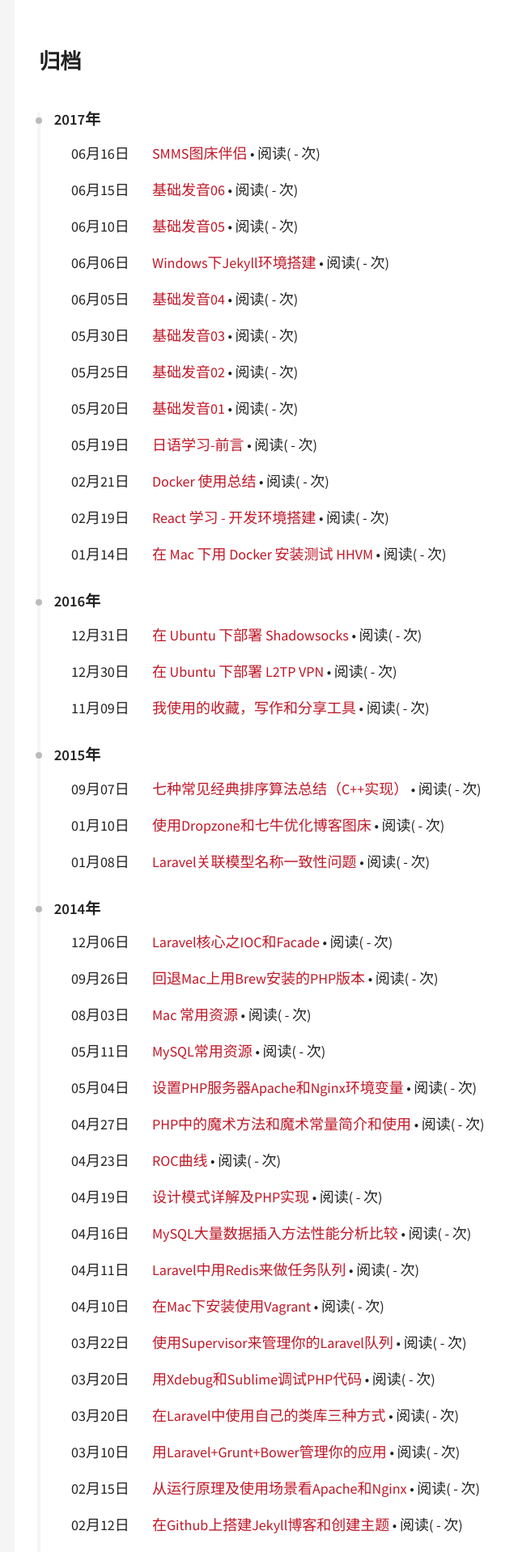
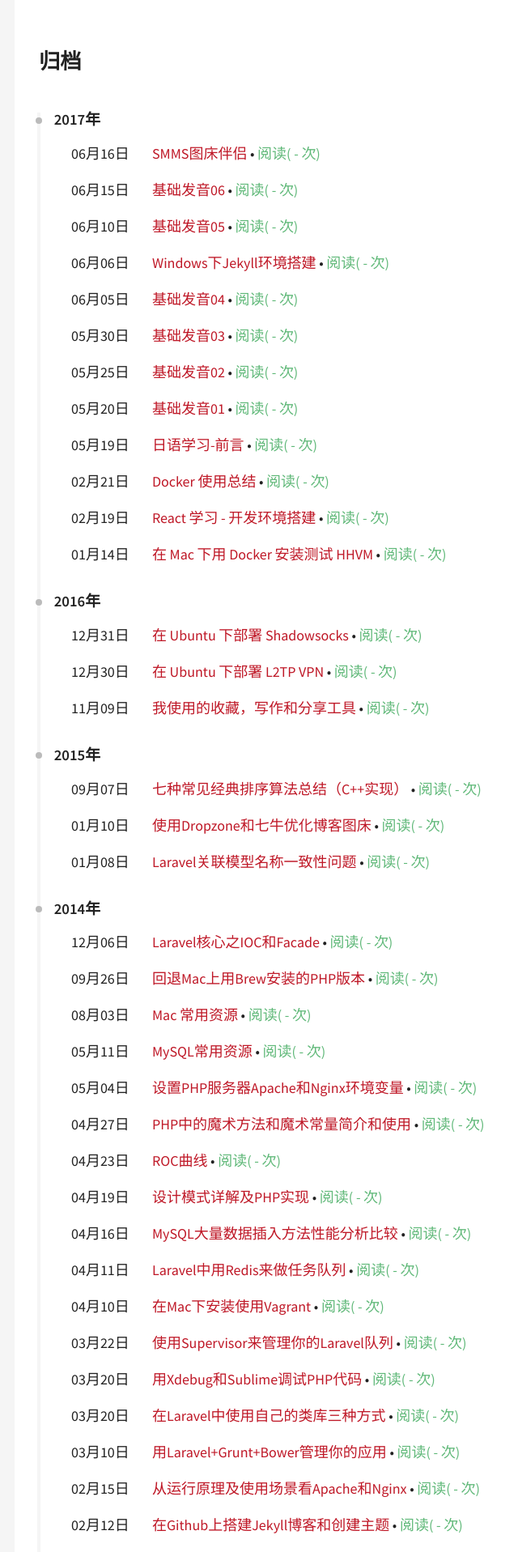
Before and after one commit to ashidamana/ashidamana.github.io, a Jekyll site: the page built from archive.html, in a window 1280 px wide. Shown: the top 1917 px of the page at 81% size, without its empty margins (302-942 px from the left). Built offline with Jekyll 4.4.1, drawn with Linux system fonts in a browser that asks for light colours; comment, search, counter and statistics services are not loaded; some of the changed text lies outside the part shown.

Commit message:
baidu statistic

```diff
--- a/archive.html
+++ b/archive.html
@@ -26,7 +26,7 @@
     {% endif %}
     {% endunless %}
     <li>
-      <div style="width:100px;float:left;">{{ post.date | date: "%m月%d日"}}</div> <a href="{{ site.url }}{{ post.url }}">{{ post.title }}</a> • 阅读(<span data-hk-page="{{ post.url | prepend: site.url }}"> - </span>次)</li>
+        <div style="width:100px;float:left;">{{ post.date | date: "%m月%d日"}}</div> <a href="{{ site.url }}{{ post.url }}">{{ post.title }}</a> • <span style="color: #5FB878;">阅读(<span data-hk-page="{{ post.url | prepend: site.url }}"> - </span>次)</span></li>
     {% endfor %}
     </ul>
 
--- a/tags.html
+++ b/tags.html
@@ -22,7 +22,7 @@
     <h5 class="tag-group-title" id="{{ tag_name | slugize }}">{{ tag_name }}</h5>
     {% for post in site.tags[tag_name] %}
     <article class="tag-item">
-      <a class="tag-item-title" href="{{ site.url }}{{ post.url }}">{{post.title}}</a> • 阅读(<span data-hk-page="{{ post.url | prepend: site.url }}"> - </span>次)
+      <a class="tag-item-title" href="{{ site.url }}{{ post.url }}">{{post.title}}</a> • <span style="color: #5FB878;">阅读(<span data-hk-page="{{ post.url | prepend: site.url }}"> - </span>次)</span>
     </article>
     {% endfor %}
   </div>
```
